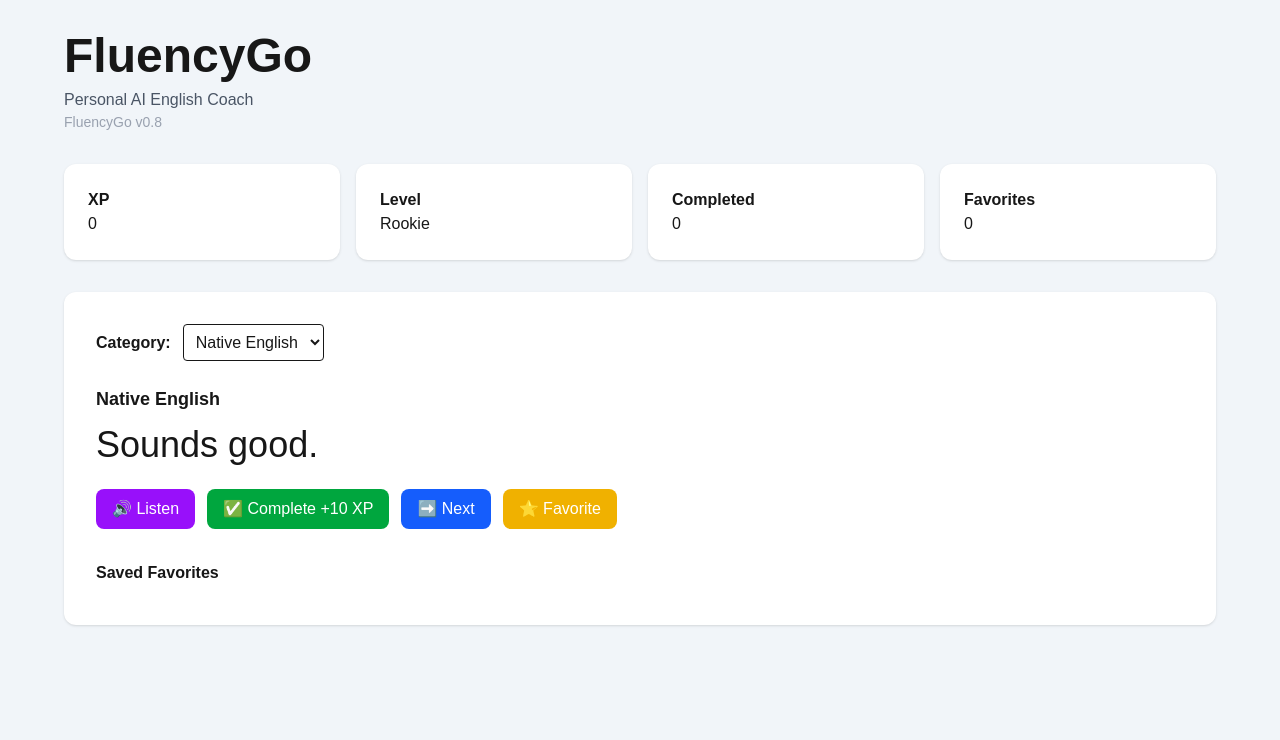
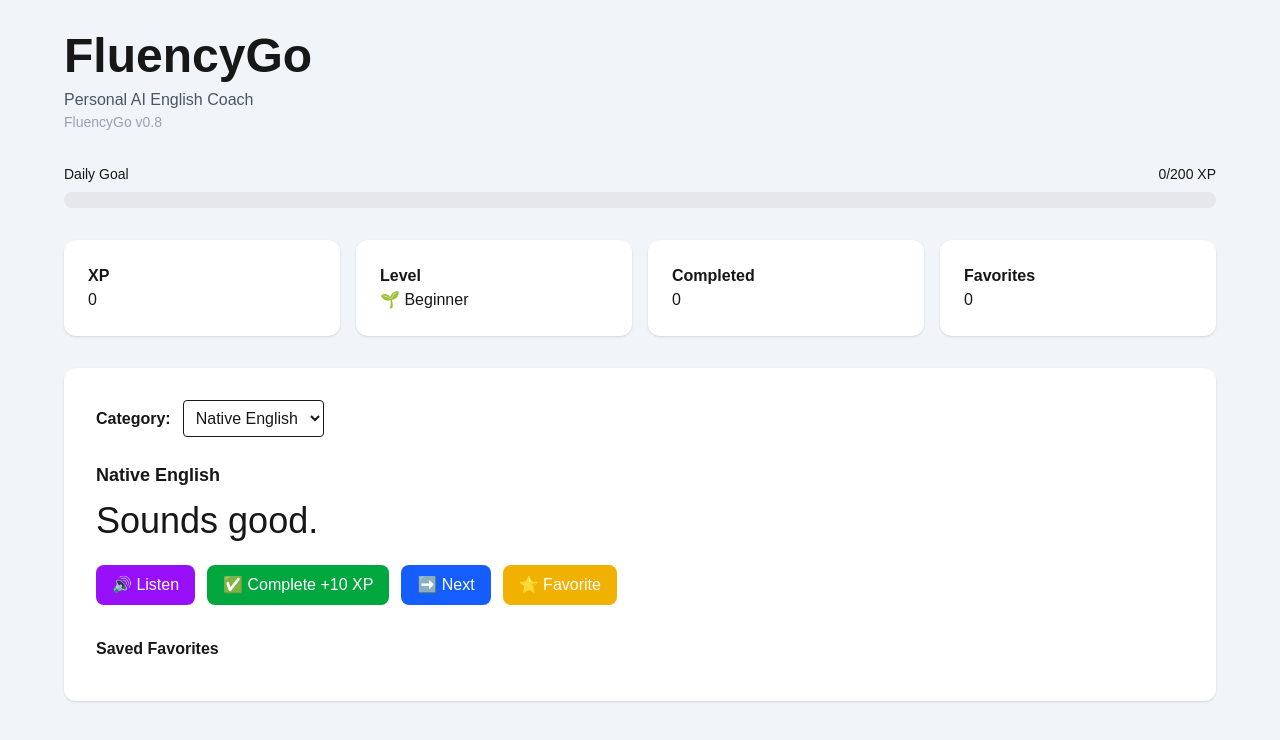
Before and after one commit to leoreyesg/FluencyGo, a Next.js app: page / in a window 1280 px wide. Shown: the top 740 px of the page. Built offline with nearby package versions, Linux system fonts and the light colour scheme.

Commit message:
FluencyGo v0.9 Categories and Progress

```diff
--- a/app/page.tsx
+++ b/app/page.tsx
@@ -96,12 +96,26 @@ export default function Home() {
     synth.speak(utterance);
   };
 
-  const level =
-    xp >= 500
-      ? "Advanced"
-      : xp >= 200
-      ? "Intermediate"
-      : "Rookie";
+
+const level =
+  xp >= 1000
+    ? "🏆 Native Challenger"
+    : xp >= 700
+    ? "🎯 Fluent"
+    : xp >= 400
+    ? "💼 Professional"
+    : xp >= 200
+    ? "🚀 Explorer"
+    : "🌱 Beginner"
+;
+
+
+const dailyGoal = 200;
+
+const progressPercentage = Math.min(
+  (xp / dailyGoal) * 100,
+  100
+);
 
   return (
     <main className="min-h-screen bg-slate-100 p-8">
@@ -118,6 +132,28 @@ export default function Home() {
         <p className="text-sm text-gray-400 mb-8">
           FluencyGo v0.8
         </p>
+
+
+    <div className="mb-8">
+
+      <div className="flex justify-between text-sm mb-2">
+        <span>Daily Goal</span>
+        <span>{xp}/{dailyGoal} XP</span>
+      </div>
+
+      <div className="w-full bg-gray-200 rounded-full h-4">
+
+        <div
+          className="bg-green-500 h-4 rounded-full"
+          style={{
+            width: `${progressPercentage}%`,
+          }}
+        />
+
+      </div>
+
+</div>
+
 
         <div className="grid grid-cols-2 md:grid-cols-4 gap-4 mb-8">
 
--- a/data/phrases.ts
+++ b/data/phrases.ts
@@ -1,3 +1,4 @@
+
 
 export const categories = {
   "Native English": [
@@ -5,7 +6,7 @@ export const categories = {
     "No worries.",
     "Fair enough.",
     "Take your time.",
-    "I see what you mean."
+    "I see what you mean.",
   ],
 
   "Kiwi English": [
@@ -13,7 +14,7 @@ export const categories = {
     "Cheers mate.",
     "Good on ya.",
     "Catch you later.",
-    "I reckon that'll work."
+    "I reckon that'll work.",
   ],
 
   Workplace: [
@@ -21,6 +22,30 @@ export const categories = {
     "I'll keep you posted.",
     "Thanks for flagging that.",
     "We're on the same page.",
-    "Let me get back to you."
-  ]
+    "Let me get back to you.",
+  ],
+
+  "Supply Chain": [
+    "The shipment arrived on time.",
+    "Let's review supplier performance.",
+    "Stock availability is improving.",
+    "The supplier confirmed delivery.",
+    "The logistics plan has been approved.",
+  ],
+
+  Inventory: [
+    "Cycle count is scheduled for tomorrow.",
+    "Inventory accuracy is critical.",
+    "A stock variance was identified.",
+    "The inventory adjustment was approved.",
+    "Let's investigate the discrepancy.",
+  ],
+
+  Finance: [
+    "The budget has been approved.",
+    "Costs are above forecast.",
+    "Revenue exceeded expectations.",
+    "The variance needs investigation.",
+    "Let's review financial performance.",
+  ],
 };
```
